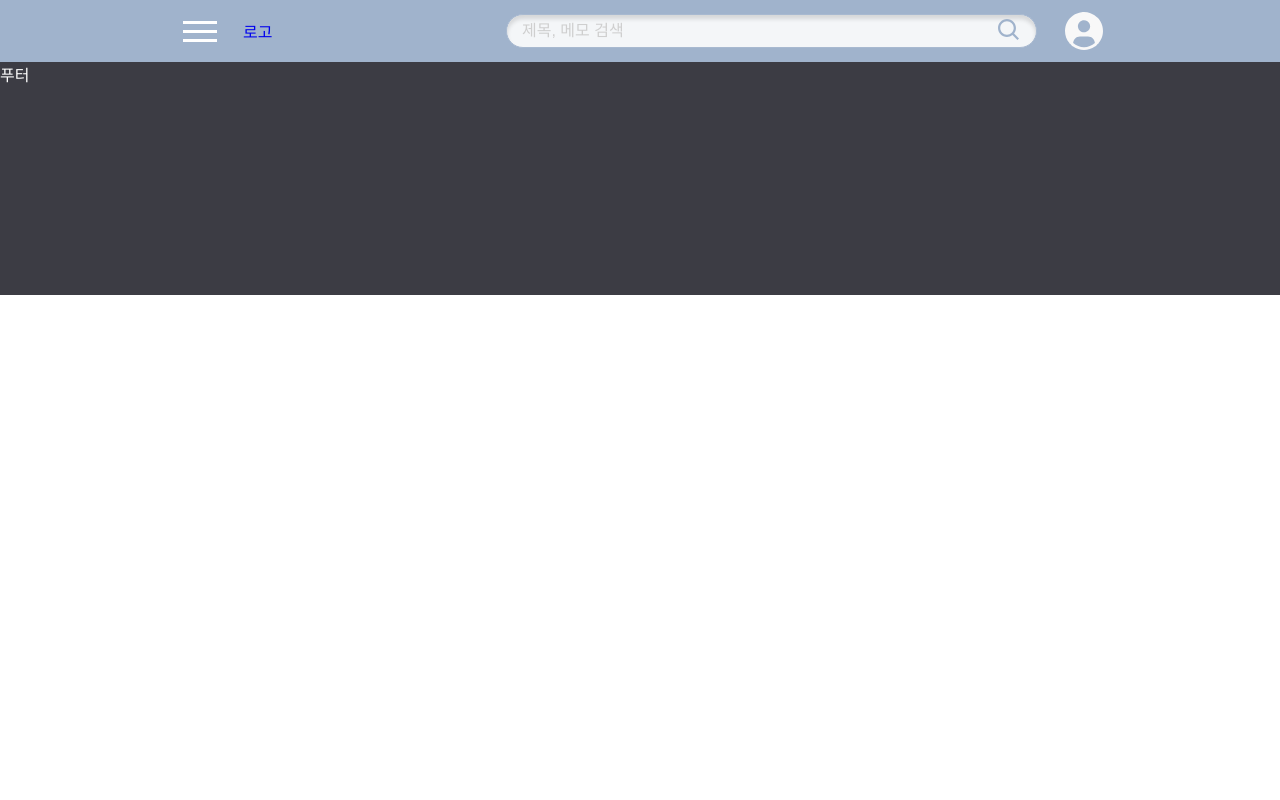
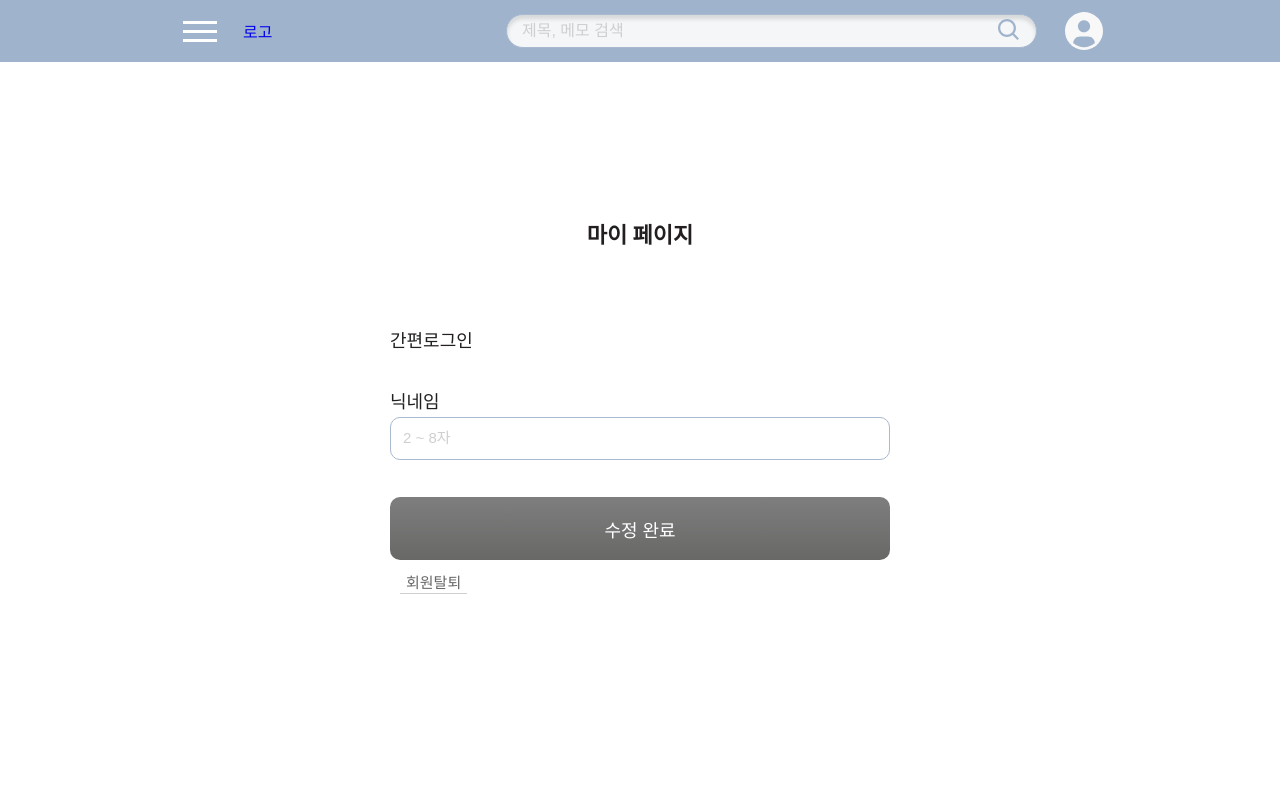
Before and after one commit to Quickchive/Quickchive-frontend, a Vue app: page /mypage/sns in a window 1280 px wide. Shown: the top 800 px of the page. Built offline with nearby package versions, Linux system fonts and the light colour scheme; no server answers; a web font is replaced by a local one.

Commit message:
[feat] 소셜 회원 - 마이페이지 UI, 회원 정보 수정, 회원 탈퇴 구현

```diff
--- /dev/null
+++ b/src/components/auth/MypageSnsForm.vue
@@ -0,0 +1,147 @@
+<!-- 마이 페이지 -->
+
+<template>
+  <div>
+    <div class="flex-container-col">
+      <div class="register-wrapper">
+        <form @submit.prevent="submitForm">
+          <!-- 0. 간편 로그인 -->
+          <div class="register-form__wrapper">
+            <label for="sns" class="register-form__label">간편로그인</label>
+            <span id="sns" class="mypage__email">{{ snsInfo }}</span>
+          </div>
+
+          <!-- 1.1 닉네임 인풋 -->
+          <div class="register-form__wrapper">
+            <label for="nickname" class="register-form__label">닉네임</label>
+            <input
+              type="text"
+              v-model="nickname"
+              maxlength="8"
+              id="nickname"
+              placeholder="2 ~ 8자"
+              @input="nickname = $event.target.value"
+            />
+          </div>
+          <!-- 1.2 닉네임 유효성 검사 -->
+          <span v-if="validateNickname == false" class="error-msg"
+            >2자 ~ 8자로 입력해주세요.</span
+          >
+
+          <div class="space-33"></div>
+
+          <!-- 제출 버튼 -->
+          <button
+            class="btn__register"
+            :class="{ btnValid: isValid }"
+            :disabled="!isValid"
+            type="submit"
+          >
+            수정 완료
+          </button>
+        </form>
+        <button @click="isModalActive = true" class="btn__deleteuser">
+          회원탈퇴
+        </button>
+      </div>
+    </div>
+    <sm-modal-component
+      v-if="isModalActive == true"
+      @close-modal="isModalActive = false"
+      @confirm="deleteMembership()"
+      :modalContent="modalContent"
+    ></sm-modal-component>
+  </div>
+</template>
+
+<script>
+import { editProfile, fetchProfile } from "@/api/user";
+import { deleteUser } from "@/api/auth";
+import SmModalComponent from "@/components/modal/SmModalComponent.vue";
+
+export default {
+  components: { SmModalComponent },
+  data() {
+    return {
+      nickname: "",
+      isModalActive: false,
+      modalContent:
+        "회원탈퇴 시, 저장한 콘텐츠 및 콜렉션을 불러올 수 없습니다. 회원을 탈퇴하시겠습니까?",
+    };
+  },
+  created() {
+    // 프로필 조회
+    this.getProfile();
+  },
+  computed: {
+    // 닉네임 유효성 검사: 2~8자
+    validateNickname() {
+      if (this.nickname == "") {
+        return null;
+      } else {
+        if (this.nickname.length < 2 || this.nickname.length > 8) {
+          return false;
+        } else {
+          return true;
+        }
+      }
+    },
+    // 버튼 활성화
+    isValid() {
+      if (this.validateNickname == true) {
+        return true;
+      } else {
+        return false;
+      }
+    },
+  },
+  methods: {
+    initForm() {
+      this.nickname = "";
+      this.email = "";
+      this.pw = "";
+      this.oldPw = "";
+      this.pwCheck = "";
+    },
+    // 프로필 조회
+    async getProfile() {
+      try {
+        const response = await fetchProfile();
+        this.email = response.data.email;
+        this.nickname = response.data.name;
+      } catch (error) {
+        console.log(error);
+      }
+    },
+    async submitForm() {
+      try {
+        const userData = {
+          name: this.nickname,
+          password: this.pw,
+          oldPassword: this.oldPw,
+        };
+        const response = await editProfile(userData);
+        console.log(response);
+        alert("회원정보 수정에 성공하였습니다.");
+        this.$router.push("/login");
+      } catch (error) {
+        console.log(error);
+        alert("회원정보 수정에 실패하였습니다.");
+      }
+    },
+    // 회원 탈퇴
+    async deleteMembership() {
+      try {
+        this.isModalActive = false;
+        const response = await deleteUser();
+        console.log(response);
+        this.$router.push("/main");
+      } catch (error) {
+        console.log(error);
+      }
+    },
+  },
+};
+</script>
+
+<style></style>
--- a/src/views/MypageView.vue
+++ b/src/views/MypageView.vue
@@ -1,15 +1,10 @@
 <template>
   <div class="register-view">
     <h1 class="page-header">마이 페이지</h1>
-    <mypage-form></mypage-form>>
+    <router-view></router-view>
   </div>
 </template>
 
-<script>
-import MypageForm from "../components/auth/MypageForm.vue";
-export default {
-  components: { MypageForm },
-};
-</script>
+<script></script>
 
 <style></style>
```
Also changed, not shown: src/components/MypageComponent.vue (deleted, +0 -15 lines), src/router/index.js (+12 -0 lines).
